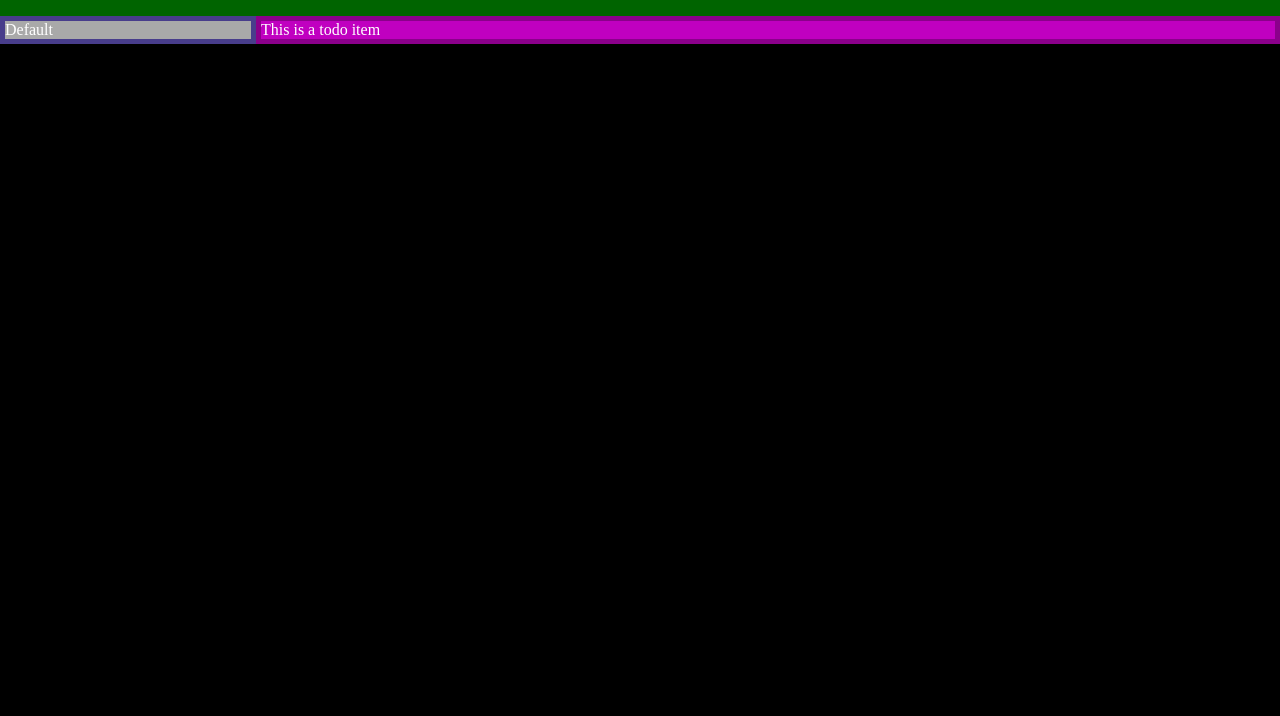
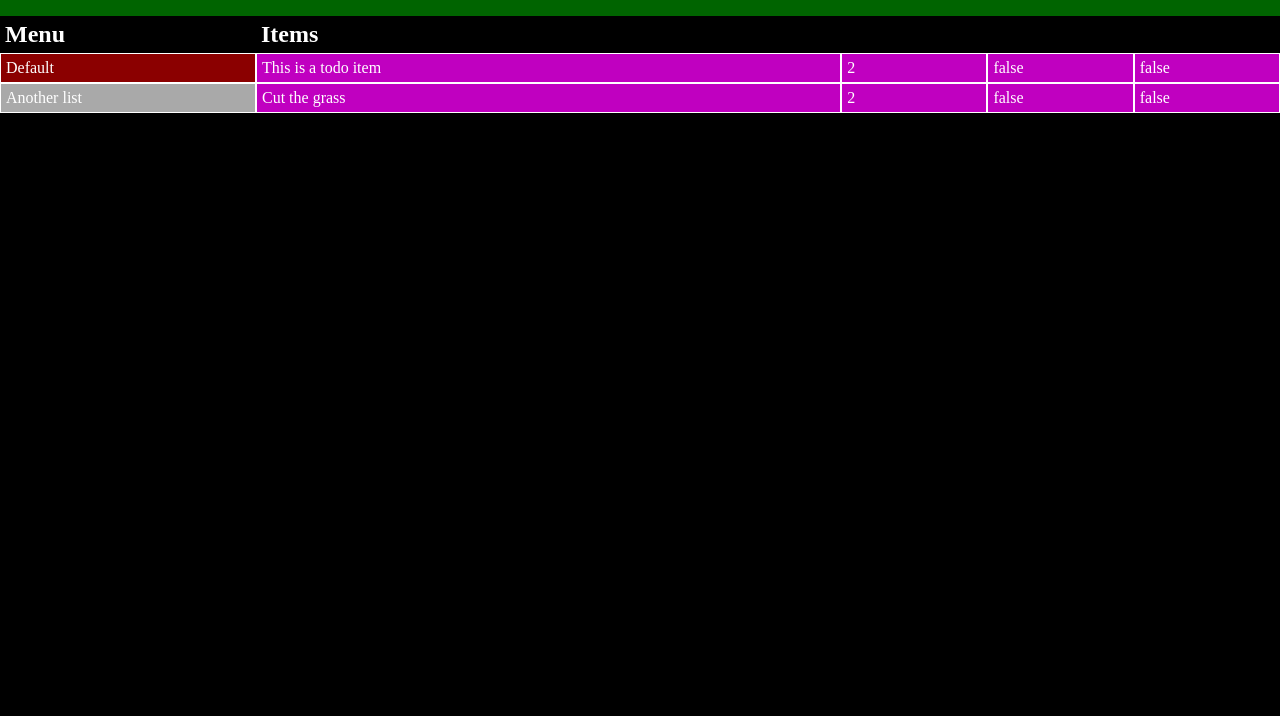
Before and after one commit to richgkav/ToDo2, a website built with webpack: page dist/index.html in a window 1280 px wide. Shown: the part 84-800 px from the top of the page. Built offline with nearby package versions, Linux system fonts and the light colour scheme.

Commit message:
Update 2

```diff
--- a/src/index.js
+++ b/src/index.js
@@ -6,13 +6,19 @@ window.onload = main;
 
 function main() {
 
-    const toDoList = Test.createData();
+    // allLists is set to an instance of AllLists
+    const allLists = Test.createData();
+    //Test.dumpData();
 
-    // force the current list for testing purposes
-    toDoList.currentList = toDoList.lists[0];
+    // set the current list for testing purposes
 
-    // display the current data
-    App.setToDoList(toDoList);
-    App.displayLists();
-    App.displayItems();
+    //allLists.currentList = allLists.lists[0];
+
+    // Set the App object to use toDoList. This allows for the toDoList to be set
+    // to something else easily (loading and saving?)
+
+    App.setToDoList(allLists);
+
+    App.display();
+
 }
--- a/src/module-app.js
+++ b/src/module-app.js
@@ -1,16 +1,22 @@
 import {Mob} from "./module-objects"
 import {Dom} from "./module-dom"
 
-// App should contain logic to render webpage but any rendering is
-// completed by module-dom
+// App should contain logic to render webpage but any rendering should be executed by module-dom
 
 const App = (function() {
 
     let toDoList = undefined;
 
+    // Use to refresh everything on display
+    function display() {
+        displayLists();
+        displayItems();
+    }
+
     function displayLists() {
 
         if (toDoList !== undefined) {
+            Dom.clearList();
             toDoList.lists.forEach(element => {
                 Dom.renderList(element.renderProperties());
             });
@@ -26,23 +32,39 @@ const App = (function() {
             const list = toDoList.currentList;
 
             if (list !== null) {
+                Dom.clearItems();
 
                 list.items.forEach(element => {
                     // dom render item
-                    Dom.renderItem(element.renderProperties());
+                    Dom.renderItem(element.renderPropertiesList());
                 });
             }
         }
     }
 
     function setToDoList(newTdList) {
-        toDoList = newTdList;
+        if (newTdList) {
+            toDoList = newTdList;
+        }
+        else {
+            console.log('AllLists object not set.');
+        }
     }
 
+    function addListClickEvent(newDiv) {
+        newDiv.addEventListener('click', function() {
+            console.log(newDiv.innerHTML);
+        });
+    }
+
+
+
     return {
-        displayLists,
-        displayItems,
-        setToDoList
+        display,
+        //displayLists,
+        //displayItems,
+        setToDoList,
+        addListClickEvent
     }
 
 })();
--- a/src/module-dom.js
+++ b/src/module-dom.js
@@ -1,3 +1,5 @@
+import {App} from "./module-app";
+
 const Dom = (function() {
 
     // Dom functions called by module-application
@@ -6,27 +8,61 @@ const Dom = (function() {
 
     function renderList(details) {
         const listsDiv = document.getElementById('lists-container');
-        clearChildElements(listsDiv);
         const newDiv = document.createElement('div');
         newDiv.classList.add('list-element');
         newDiv.innerHTML = details.title;
+        if (details.selected) {
+            newDiv.style.backgroundColor = "darkred";
+        }
+
+        App.addListClickEvent(newDiv);
+
         listsDiv.appendChild(newDiv);
+    }
+
+    function clearList() {
+        const listsDiv = document.getElementById('lists-container');
+        clearChildElements(listsDiv);
     }
 
     // render one Item into #items-div
 
     function renderItem(details) {
         const itemsDiv = document.getElementById('items-container');
+
+        // Item needs a div to contain the list displayed information
+        const newDivItem = document.createElement('div');
+        newDivItem.classList.add('item-element');
+        itemsDiv.appendChild(newDivItem);
+
+        // Item display sections
+        const newDivTitle = document.createElement('div');
+        newDivTitle.innerHTML = details.title;
+        newDivItem.appendChild(newDivTitle);
+
+        const newDivPriority = document.createElement('div');
+        newDivPriority.innerHTML = details.priority;
+        newDivItem.appendChild(newDivPriority);
+
+        const newDivCompleted = document.createElement('div');
+        newDivCompleted.innerHTML = details.completed;
+        newDivItem.appendChild(newDivCompleted);
+
+        const newDivSelected = document.createElement('div');
+        newDivSelected.innerHTML = details.selected;
+        newDivItem.appendChild(newDivSelected);
+    }
+
+    function clearItems() {
+        const itemsDiv = document.getElementById('items-container');
         clearChildElements(itemsDiv);
-        const newDiv = document.createElement('div');
-        newDiv.classList.add('item-element');
-        newDiv.innerHTML = details.title;
-        itemsDiv.appendChild(newDiv);
     }
 
     return {
         renderList,
-        renderItem
+        clearList,
+        renderItem,
+        clearItems
     }
 
 // -------------------------------------------------------------------------- //
--- a/src/module-objects.js
+++ b/src/module-objects.js
@@ -22,9 +22,13 @@ const Mob = (function() {
     List.prototype.title = "";
     List.prototype.description = "";
     List.prototype.dateCreated = new Date();
+    List.prototype.selected = false;
 
     List.prototype.renderProperties = function() {
-        return {title: this.title}; // needs object format
+        return {
+            title: this.title,
+            selected: this.selected
+        }; // needs object format
     }
 
 // -------------------------------------------------------------------------- //
@@ -32,8 +36,8 @@ const Mob = (function() {
 
         this.dateDue = (_addDays(new Date(), 28));
         this.priority = 2;
-        this.complete = false;
-        this.selected = false;
+        this.completed = false;
+        //this.selected = false;
     }
 
     // Set Item prototype to List prototype ("inherit" properties)
@@ -41,11 +45,11 @@ const Mob = (function() {
     // fix constructor back to Item as above instruction sets it to List
     Item.prototype.constructor = Item;
 
-    Item.prototype.renderProperties = function () {
+    Item.prototype.renderPropertiesList = function () {
         return {
             title: this.title,
+            priority: this.priority,
             completed: this.completed,
-            dateCreated: this.dateDue,
             selected: this.selected
         }
     }
--- a/src/module-testdata.js
+++ b/src/module-testdata.js
@@ -2,25 +2,41 @@ import {Mob} from "./module-objects"
 
 const Test = (function(){
 
-    const toDoList = new Mob.AllLists();
+    const allLists = new Mob.AllLists();
 
     function createData() {
-        const defList = new Mob.List();         // default list
-        defList.title = "Default";
-        defList.description = "Create todo items in here";
+        const defaultList = new Mob.List();         // default list
+        defaultList.title = "Default";
+        defaultList.description = "Create todo items in here";
+        defaultList.selected = true;
+        allLists.currentList = defaultList;
+        allLists.addList(defaultList);
 
-        const item = new Mob.Item();
+        const item1 = new Mob.Item();
+        item1.title = "This is a todo item";
+        item1.description = "It can also have some further information";
+        defaultList.addItem(item1);
 
-        item.title = "This is a todo item";
-        item.description = "It can also have some further information";
+        const item2 = new Mob.Item();
+        item2.title = "Cut the grass";
+        item2.description = "";
+        defaultList.addItem(item2);
 
-        toDoList.addList(defList);
-        defList.addItem(item);
-        return toDoList;
+        const anotherList = new Mob.List();
+        anotherList.title = "Another list";
+        anotherList.description = "A second list for testing purposes";
+        allLists.addList(anotherList);
+
+        const item3 = new Mob.Item();
+        item3.title = "A task for today";
+        item3.description = "Here is something to do in the other list";
+        anotherList.addItem(item3);
+
+        return allLists;
     }
 
     function dumpData() {
-        toDoList.lists.forEach(listElement => {
+        allLists.lists.forEach(listElement => {
             console.log(`${listElement.title} - ${listElement.description} - ${listElement.dateCreated}`);
             listElement.items.forEach(itemElement => {
                 console.log(` -- ${itemElement.title} - ${itemElement.description} - ${itemElement.dateCreated} - ${itemElement.dateDue}`);
--- a/src/styles.css
+++ b/src/styles.css
@@ -15,11 +15,15 @@ body {
     background-color: darkgreen;
 }
 
-#main-div {
+#main-div, #menu-bar{
     width: 100%;
     height: auto;
     display: grid;
     grid-template-columns: 1fr 4fr;
+}
+
+#menu-bar>div {
+    margin: 5px;
 }
 
 #lists-container {
@@ -31,7 +35,10 @@ body {
 
 .list-element {
     background-color: darkgrey;
-    margin: 5px;
+    padding: 5px;
+    border-style: solid;
+    border-width: 1px;
+
 }
 
 #items-container {
@@ -42,6 +49,13 @@ body {
 }
 
 .item-element {
+    display: grid;
+    grid-template-columns: 4fr 1fr 1fr 1fr;
     background-color: rgb(192, 0, 192);
-    margin: 5px;
 }
+
+.item-element>div {
+    border-style: solid;
+    border-width: 1px;
+    padding: 5px;
+}
```
Also changed, not shown: dist/index.html, dist/main.js.
